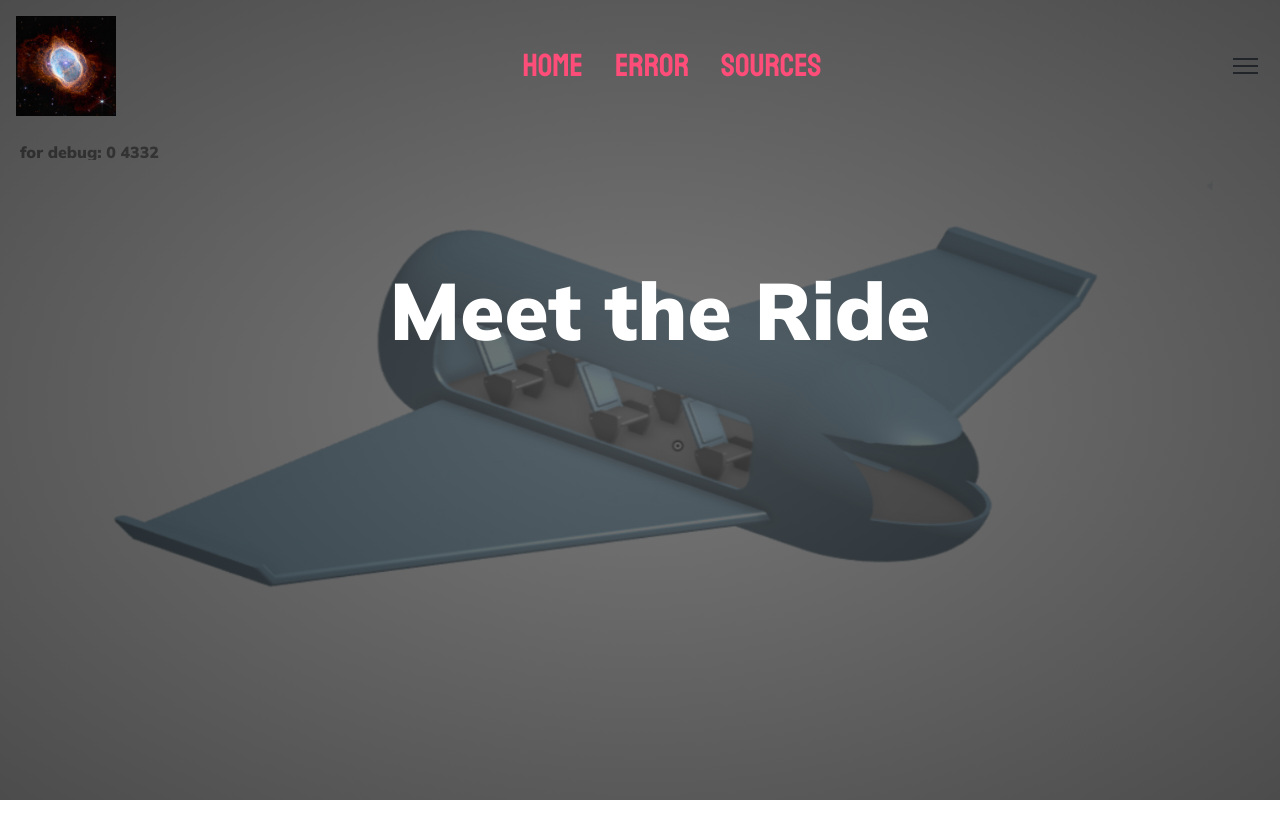
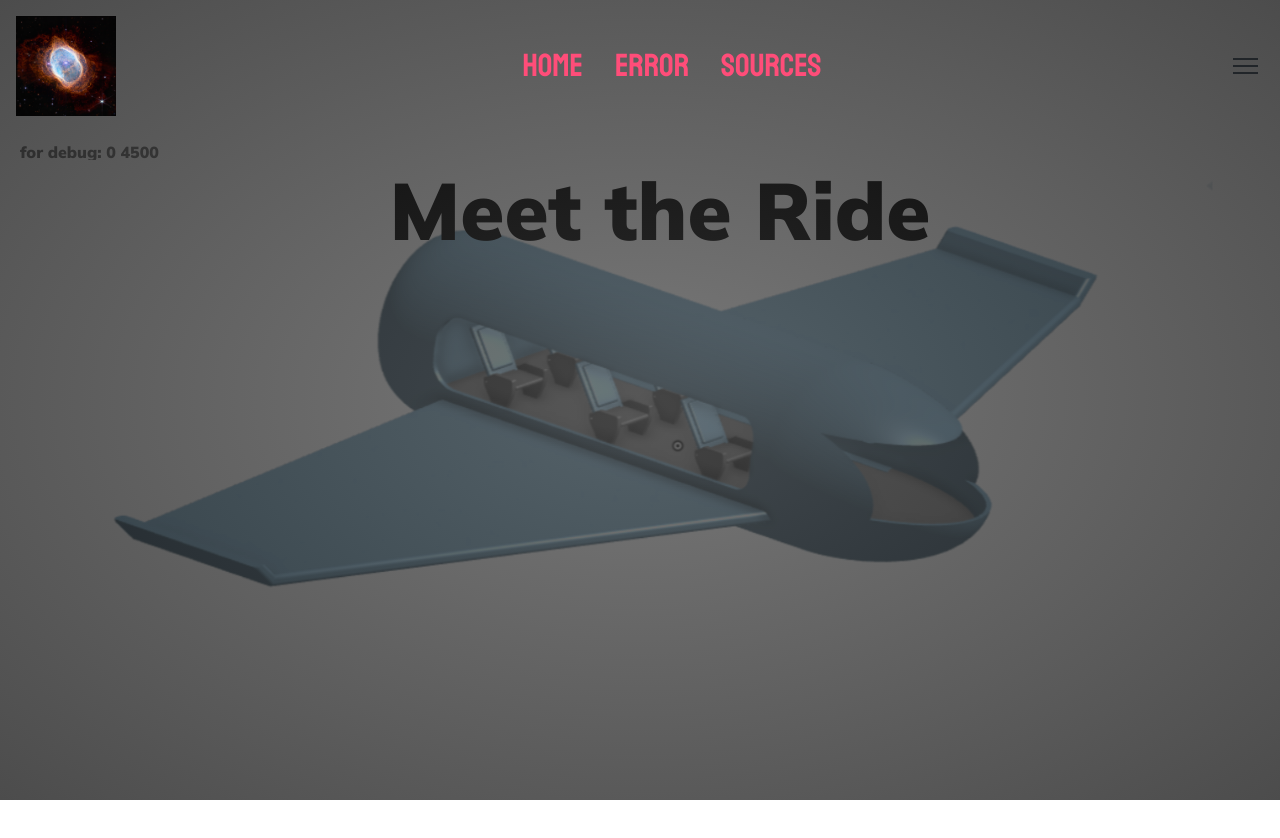
Before and after one commit to leocabbage2008/tsa-space, a React (Create React App) app: page /details in a window 1280 px wide. Shown: the top 838 px of the page. Built offline with nearby package versions, Linux system fonts and the light colour scheme.

Commit message:
change for convention

```diff
--- a/src/assets/css/DetailsPage.css
+++ b/src/assets/css/DetailsPage.css
@@ -1,7 +1,3 @@
-#main {
-    height: 5000px;
-}
-
 .scroll {
     position: fixed;
 }
@@ -20,6 +16,11 @@
     left: 50%;
     top: 50%;
     transform: translate(-50%, -50%);
+}
+
+#centerText {
+    text-align: center;
+    width: 100%;
 }
 
 .title {
--- a/src/components/Layout.jsx
+++ b/src/components/Layout.jsx
@@ -4,7 +4,7 @@ import { Helmet } from 'react-helmet';
 import Navbar from './Navbar';
 import Footer from './Footer';
 
-export default function Layout({ children, title }) {
+export default function Layout({ children, title, height='1000px' }) {
   //for footer
   const currentYear = new Date().getFullYear();
   return (
@@ -14,7 +14,7 @@ export default function Layout({ children, title }) {
       </Helmet>
       <Navbar />
       <div id='main'>{children}</div>
-      <div style={{ height: '1000px' }} />
+      <div style={{ height: height }} />
       <Footer currentYear={currentYear} />
     </>
   );
--- a/src/pages/DetailsPage.jsx
+++ b/src/pages/DetailsPage.jsx
@@ -57,18 +57,18 @@ export default function DetailsPage() {
   });
 
   return (
-    <Layout>
+    <Layout height={"5000px"}>
       <p style={{position: 'fixed', color: 'gray'}}>for debug: {scrollPosition} {scrollLimit}</p>
       <br />
 
       <img src={shipFull} alt="whole ship" className="scroll centerX"/>
 
-      <div className='scroll' style={{textAlign: 'center', width: '100%'}}>
+      <div className='scroll' id='centerText'>
         <div className='silluoette'></div>
-        <h1 className='title' style={{color: 'white', transform: 'translateY(100%)'}}>Meet the Ride</h1>
+        <h1 className='title'>Meet the Ride</h1>
       </div>
 
-      <div className='scroll' style={{}}>
+      <div className='scroll'>
         <h2>wiejiwjefio</h2>
         <p>gwejf wefj efw efiwej iwjf jweifowefw iejwi jiejf iwjefi jweifjwoei </p>
       </div>
```
